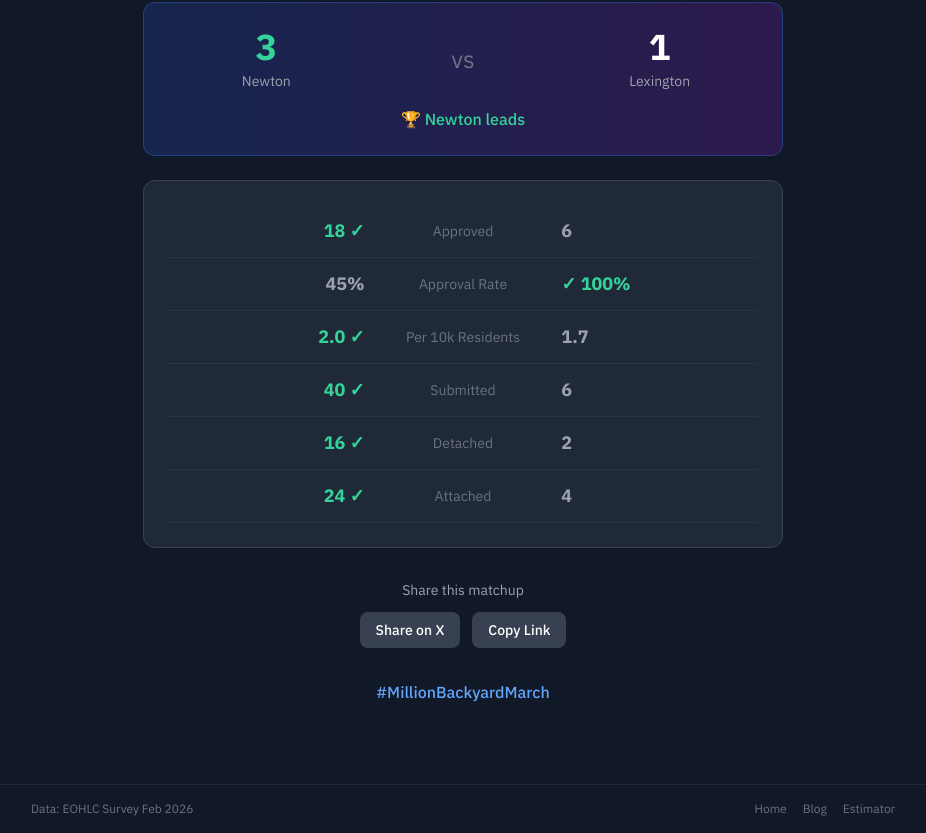
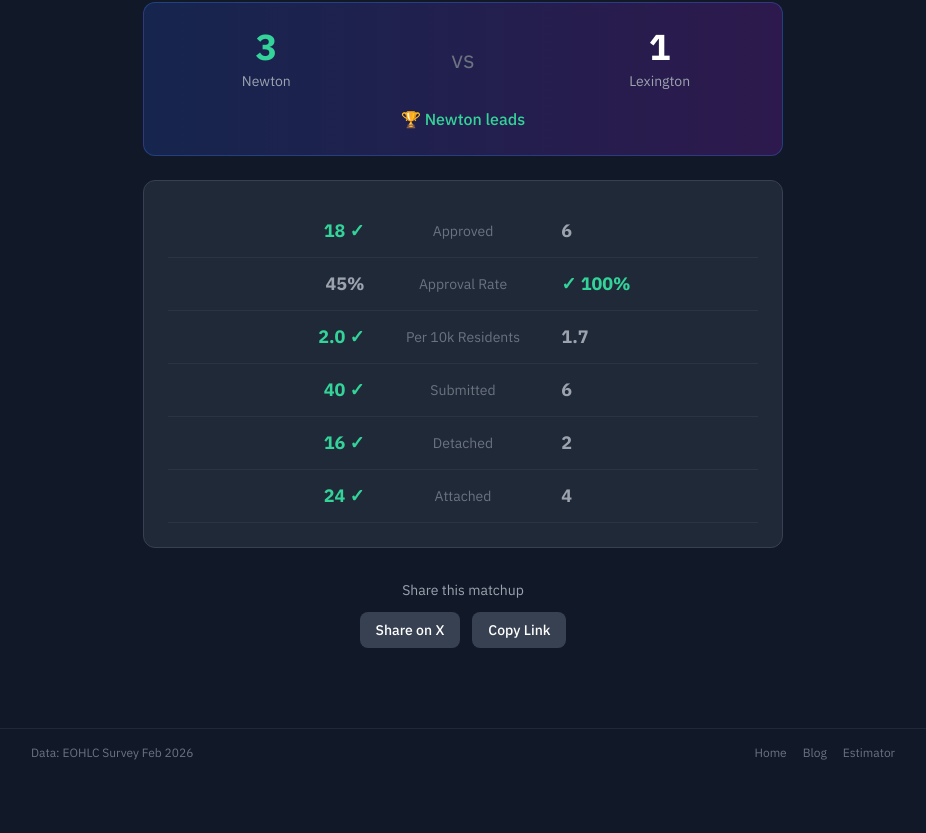
Before and after one commit to atwoodcollects/adupulse, a Next.js app: page /compare in a window 1280 px wide. Shown: the part 282-1115 px from the top of the page, without its empty margins (177-1103 px from the left). After the commit the page ends 1059 px from the top, so only its background shows below. Built offline with nearby package versions, Linux system fonts and the light colour scheme.

Commit message:
Remove hashtag from compare page

```diff
--- a/src/app/compare/page.tsx
+++ b/src/app/compare/page.tsx
@@ -213,7 +213,7 @@ export default function ComparePage() {
           <p className="text-gray-400 text-sm mb-3">Share this matchup</p>
           <div className="flex justify-center gap-3">
             <a
-              href={`https://twitter.com/intent/tweet?text=${encodeURIComponent(`${townA} vs ${townB} in the ADU race:\n\n${townA}: ${dataA.approved} approved (${Math.round(rateA * 100)}%)\n${townB}: ${dataB.approved} approved (${Math.round(rateB * 100)}%)\n\nWho's winning in your town? #MillionBackyardMarch`)}&url=${encodeURIComponent('https://adupulse.com/compare')}`}
+              href={`https://twitter.com/intent/tweet?text=${encodeURIComponent(`${townA} vs ${townB} in the ADU race:\n\n${townA}: ${dataA.approved} approved (${Math.round(rateA * 100)}%)\n${townB}: ${dataB.approved} approved (${Math.round(rateB * 100)}%)\n\nWho's winning in your town?`)}&url=${encodeURIComponent('https://adupulse.com/compare')}`}
               target="_blank"
               rel="noopener noreferrer"
               className="px-4 py-2 bg-gray-700 hover:bg-gray-600 text-white rounded-lg text-sm font-medium"
@@ -231,10 +231,6 @@ export default function ComparePage() {
           </div>
         </div>
 
-        {/* Hashtag */}
-        <div className="mt-8 text-center">
-          <span className="text-blue-400 font-medium">#MillionBackyardMarch</span>
-        </div>
       </main>
 
       {/* Footer */}
```
